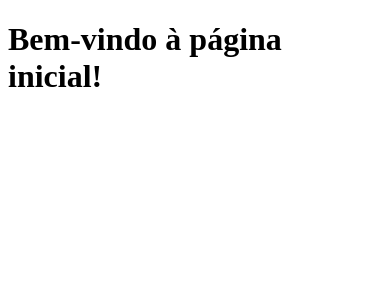
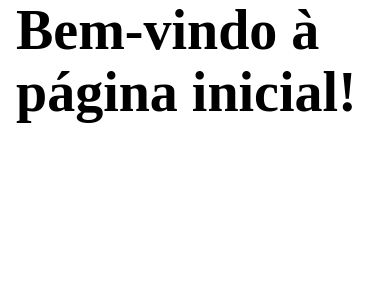
Before and after one commit to CaioAbra/engenhariaGarc, a PHP site: page / in a window 390 px wide. Shown: the top 300 px of the page. Run offline with PHP 8.4, Linux system fonts and the light colour scheme.

Commit message:
Atualização de sistema de responsividade e organização de pastas

```diff
--- /dev/null
+++ b/assets/css/style.css
@@ -0,0 +1,402 @@
+.container {
+  width: 100%;
+  margin: auto;
+  padding: 0 1rem;
+  max-width: 100%;
+}
+@media (min-width: 480px) {
+  .container {
+    padding: 0 2rem;
+    max-width: 34rem;
+  }
+}
+@media (min-width: 768px) {
+  .container {
+    padding: 0 3rem;
+    max-width: 48rem;
+  }
+}
+@media (min-width: 1024px) {
+  .container {
+    padding: 0 4rem;
+    max-width: calc(100vw - 4rem);
+  }
+}
+@media (min-width: 1200px) {
+  .container {
+    padding: 0 5rem;
+    max-width: calc(100vw - 5rem * 2);
+  }
+}
+
+.row {
+  display: flex;
+  flex-wrap: wrap;
+  margin: auto;
+}
+
+@media screen and (min-width: 320px) {
+  .col-xs-1 {
+    width: 8.3333333333% !important;
+  }
+  .col-xs-2 {
+    width: 16.6666666667% !important;
+  }
+  .col-xs-3 {
+    width: 25% !important;
+  }
+  .col-xs-4 {
+    width: 33.3333333333% !important;
+  }
+  .col-xs-5 {
+    width: 41.6666666667% !important;
+  }
+  .col-xs-6 {
+    width: 50% !important;
+  }
+  .col-xs-7 {
+    width: 58.3333333333% !important;
+  }
+  .col-xs-8 {
+    width: 66.6666666667% !important;
+  }
+  .col-xs-9 {
+    width: 75% !important;
+  }
+  .col-xs-10 {
+    width: 83.3333333333% !important;
+  }
+  .col-xs-11 {
+    width: 91.6666666667% !important;
+  }
+  .col-xs-12 {
+    width: 100% !important;
+  }
+}
+@media screen and (min-width: 480px) {
+  .col-sm-1 {
+    width: 8.3333333333% !important;
+  }
+  .col-sm-2 {
+    width: 16.6666666667% !important;
+  }
+  .col-sm-3 {
+    width: 25% !important;
+  }
+  .col-sm-4 {
+    width: 33.3333333333% !important;
+  }
+  .col-sm-5 {
+    width: 41.6666666667% !important;
+  }
+  .col-sm-6 {
+    width: 50% !important;
+  }
+  .col-sm-7 {
+    width: 58.3333333333% !important;
+  }
+  .col-sm-8 {
+    width: 66.6666666667% !important;
+  }
+  .col-sm-9 {
+    width: 75% !important;
+  }
+  .col-sm-10 {
+    width: 83.3333333333% !important;
+  }
+  .col-sm-11 {
+    width: 91.6666666667% !important;
+  }
+  .col-sm-12 {
+    width: 100% !important;
+  }
+}
+@media screen and (min-width: 768px) {
+  .col-md-1 {
+    width: 8.3333333333% !important;
+  }
+  .col-md-2 {
+    width: 16.6666666667% !important;
+  }
+  .col-md-3 {
+    width: 25% !important;
+  }
+  .col-md-4 {
+    width: 33.3333333333% !important;
+  }
+  .col-md-5 {
+    width: 41.6666666667% !important;
+  }
+  .col-md-6 {
+    width: 50% !important;
+  }
+  .col-md-7 {
+    width: 58.3333333333% !important;
+  }
+  .col-md-8 {
+    width: 66.6666666667% !important;
+  }
+  .col-md-9 {
+    width: 75% !important;
+  }
+  .col-md-10 {
+    width: 83.3333333333% !important;
+  }
+  .col-md-11 {
+    width: 91.6666666667% !important;
+  }
+  .col-md-12 {
+    width: 100% !important;
+  }
+}
+@media screen and (min-width: 1024px) {
+  .col-lg-1 {
+    width: 8.3333333333% !important;
+  }
+  .col-lg-2 {
+    width: 16.6666666667% !important;
+  }
+  .col-lg-3 {
+    width: 25% !important;
+  }
+  .col-lg-4 {
+    width: 33.3333333333% !important;
+  }
+  .col-lg-5 {
+    width: 41.6666666667% !important;
+  }
+  .col-lg-6 {
+    width: 50% !important;
+  }
+  .col-lg-7 {
+    width: 58.3333333333% !important;
+  }
+  .col-lg-8 {
+    width: 66.6666666667% !important;
+  }
+  .col-lg-9 {
+    width: 75% !important;
+  }
+  .col-lg-10 {
+    width: 83.3333333333% !important;
+  }
+  .col-lg-11 {
+    width: 91.6666666667% !important;
+  }
+  .col-lg-12 {
+    width: 100% !important;
+  }
+}
+@media screen and (min-width: 1200px) {
+  .col-xl-1 {
+    width: 8.3333333333% !important;
+  }
+  .col-xl-2 {
+    width: 16.6666666667% !important;
+  }
+  .col-xl-3 {
+    width: 25% !important;
+  }
+  .col-xl-4 {
+    width: 33.3333333333% !important;
+  }
+  .col-xl-5 {
+    width: 41.6666666667% !important;
+  }
+  .col-xl-6 {
+    width: 50% !important;
+  }
+  .col-xl-7 {
+    width: 58.3333333333% !important;
+  }
+  .col-xl-8 {
+    width: 66.6666666667% !important;
+  }
+  .col-xl-9 {
+    width: 75% !important;
+  }
+  .col-xl-10 {
+    width: 83.3333333333% !important;
+  }
+  .col-xl-11 {
+    width: 91.6666666667% !important;
+  }
+  .col-xl-12 {
+    width: 100% !important;
+  }
+}
+.col-1 {
+  width: 8.3333333333%;
+}
+.col-2 {
+  width: 16.6666666667%;
+}
+.col-3 {
+  width: 25%;
+}
+.col-4 {
+  width: 33.3333333333%;
+}
+.col-5 {
+  width: 41.6666666667%;
+}
+.col-6 {
+  width: 50%;
+}
+.col-7 {
+  width: 58.3333333333%;
+}
+.col-8 {
+  width: 66.6666666667%;
+}
+.col-9 {
+  width: 75%;
+}
+.col-10 {
+  width: 83.3333333333%;
+}
+.col-11 {
+  width: 91.6666666667%;
+}
+.col-12 {
+  width: 100%;
+}
+
+@media screen and (max-width: 320px) {
+  .col-xs.col {
+    width: 100%;
+  }
+}
+@media screen and (max-width: 480px) {
+  .col-sm.col {
+    width: 100%;
+  }
+}
+@media screen and (max-width: 768px) {
+  .col-md.col {
+    width: 100%;
+  }
+}
+@media screen and (max-width: 1024px) {
+  .col-lg.col {
+    width: 100%;
+  }
+}
+@media screen and (max-width: 1200px) {
+  .col-xl.col {
+    width: 100%;
+  }
+}
+@media screen and (min-width: ) {
+  .col-xl-1 {
+    width: 8.3333333333% !important;
+  }
+  .col-xl-2 {
+    width: 16.6666666667% !important;
+  }
+  .col-xl-3 {
+    width: 25% !important;
+  }
+  .col-xl-4 {
+    width: 33.3333333333% !important;
+  }
+  .col-xl-5 {
+    width: 41.6666666667% !important;
+  }
+  .col-xl-6 {
+    width: 50% !important;
+  }
+  .col-xl-7 {
+    width: 58.3333333333% !important;
+  }
+  .col-xl-8 {
+    width: 66.6666666667% !important;
+  }
+  .col-xl-9 {
+    width: 75% !important;
+  }
+  .col-xl-10 {
+    width: 83.3333333333% !important;
+  }
+  .col-xl-11 {
+    width: 91.6666666667% !important;
+  }
+  .col-xl-12 {
+    width: 100% !important;
+  }
+}
+h1 {
+  font-size: 3.5rem;
+  line-height: 1.1;
+  margin-top: 0;
+  margin-bottom: 1.55vh;
+}
+
+h2 {
+  font-size: 3rem;
+  line-height: 1.2;
+  margin-top: 0;
+  margin-bottom: 1.6vh;
+}
+
+h3 {
+  font-size: 2.5rem;
+  line-height: 1.3;
+  margin-top: 0;
+  margin-bottom: 1.65vh;
+}
+
+h4 {
+  font-size: 2rem;
+  line-height: 1.4;
+  margin-top: 0;
+  margin-bottom: 1.7vh;
+}
+
+h5 {
+  font-size: 1.5rem;
+  line-height: 1.5;
+  margin-top: 0;
+  margin-bottom: 1.75vh;
+}
+
+h6 {
+  font-size: 1.2rem;
+  line-height: 1.6;
+  margin-top: 0;
+  margin-bottom: 1.8vh;
+}
+
+p {
+  line-height: 1.3;
+}
+
+*,
+::after,
+::before {
+  box-sizing: border-box;
+}
+@media (min-width: 768px) {
+  *,
+  ::after,
+  ::before {
+    line-height: 1.5;
+  }
+}
+@media (min-width: 1200px) {
+  *,
+  ::after,
+  ::before {
+    line-height: 1.75;
+  }
+}
+
+body {
+  margin: 0;
+  padding: 0;
+  width: 100%;
+  height: 100%;
+  min-height: 100vh;
+}
+
+/*# sourceMappingURL=style.css.map */
--- /dev/null
+++ b/assets/scss/_mixins.scss
@@ -0,0 +1,9 @@
+// _mixins.scss
+
+@mixin media-query($breakpoint) {
+    $width: map-get($breakpoints, $breakpoint);
+
+    @media (min-width: $width) {
+        @content;
+    }
+}
--- /dev/null
+++ b/assets/scss/_variables.scss
@@ -0,0 +1,28 @@
+// _variables.scss
+$breakpoints: (
+    "xs": 320px,
+    "sm": 480px,
+    "md": 768px,
+    "lg": 1024px,
+    "xl": 1200px
+);
+
+$spacing: (
+    1rem,
+    2rem,
+    3rem,
+    4rem,
+    5rem
+);
+
+$fontSizes: (
+    h1: 3.5rem,
+    h2: 3rem,
+    h3: 2.5rem,
+    h4: 2rem,
+    h5: 1.5rem,
+    h6: 1.2rem,
+);
+
+$lineHeightStep: 0.1;
+$marginBottomTitle: 0.5vh;
--- /dev/null
+++ b/assets/scss/layouts/_responsiveness.scss
@@ -0,0 +1,101 @@
+// Estilos para o elemento com classe "container"
+.container {
+    width: 100%;
+    margin: auto;
+    padding: 0 nth($spacing, 1);
+    max-width: 100%;
+
+    @include media-query("sm") {
+        padding: 0 nth($spacing, 2);
+        max-width: 34rem;
+    }
+
+    @include media-query("md") {
+        padding: 0 nth($spacing, 3);
+        max-width: 48rem;
+    }
+
+    @include media-query("lg") {
+        padding: 0 nth($spacing, 4);
+        max-width: calc(100vw - #{nth($spacing, 4)});
+    }
+
+    @include media-query("xl") {
+        padding: 0 nth($spacing, 5);
+        max-width: calc(100vw - #{nth($spacing, 5)} * 2);
+    }
+}
+
+// Classe para o elemento com classe "row"
+.row {
+    display: flex;
+    flex-wrap: wrap;
+    margin: auto;
+}
+
+//colunas
+@function calculate-column-width($columns) {
+    $base-column-width: calc(100% / 12);
+    $column-width: $base-column-width * $columns;
+    @return $column-width;
+}
+
+@each $breakpoint,
+$max-width in $breakpoints {
+    @media screen and (min-width: $max-width) {
+        @for $i from 1 through 12 {
+            .col-#{$breakpoint}-#{$i} {
+                width: calculate-column-width($i) !important;
+            }
+        }
+    }
+}
+
+.col {
+    @for $i from 1 through 12 {
+        &-#{$i} {
+            width: calculate-column-width($i);
+        }
+    }
+}
+
+@each $breakpoint,
+$max-width in $breakpoints {
+    @media screen and (max-width: $max-width) {
+        .col-#{$breakpoint} {
+            &.col {
+                width: 100%;
+            }
+        }
+    }
+}
+
+@media screen and (min-width: map-get($breakpoints, "extra-large")) {
+    .col-xl {
+        @for $i from 1 through 12 {
+            &-#{$i} {
+                width: calculate-column-width($i) !important;
+            }
+        }
+    }
+}
+
+
+//Titulos
+@each $size,
+$fontSize in $fontSizes {
+    $importanceLevel: index(map-keys($fontSizes), $size);
+    $lineHeight: 1+($importanceLevel * $lineHeightStep);
+    $marginTitle: 1+($lineHeight * $marginBottomTitle);
+
+    #{$size} {
+        font-size: $fontSize;
+        line-height: $lineHeight;
+        margin-top: 0;
+        margin-bottom: $marginTitle;
+    }
+}
+
+p {
+    line-height: 1.3;
+}
--- /dev/null
+++ b/assets/scss/style.scss
@@ -0,0 +1,29 @@
+// main.scss
+
+@import 'variables';
+@import 'mixins';
+@import 'layouts/responsiveness';
+
+// Estilos para todos os elementos
+*,
+::after,
+::before {
+    box-sizing: border-box;
+
+    @include media-query("md") {
+        line-height: 1.5;
+    }
+
+    @include media-query("xl") {
+        line-height: 1.75;
+    }
+}
+
+// Estilos para o corpo do documento
+body {
+    margin: 0;
+    padding: 0;
+    width: 100%;
+    height: 100%;
+    min-height: 100vh;
+}
--- a/index.php
+++ b/index.php
@@ -7,7 +7,8 @@ $url = isset($_GET['url']) ? $_GET['url'] : '';
 // Define as rotas e seus controladores correspondentes
 $routes = [
     '' => 'HomeController',
-    'user' => 'UserController',
+    'home' => 'HomeController',
+    'contato' => 'ContatoController',
     // Adicione mais rotas conforme necessário
 ];
 
--- /dev/null
+++ b/views/components/heade.php
@@ -0,0 +1,2 @@
+<title><?php echo $pageTitle; ?></title>
+<link rel="stylesheet" href="./assets/css/style.css">
--- /dev/null
+++ b/views/contato.php
@@ -0,0 +1 @@
+<h1>Contato</h1>
--- a/views/home.php
+++ b/views/home.php
@@ -4,11 +4,16 @@
 <html>
 
 <head>
-    <title>Página inicial</title>
+    <?php
+        $pageTitle = "Página Inicial";
+        include 'components/heade.php';
+    ?>
 </head>
 
 <body>
-    <h1>Bem-vindo à página inicial!</h1>
+    <div class="container">
+        <h1>Bem-vindo à página inicial!</h1>
+    </div>
 </body>
 
 </html>
```
Also changed, not shown: controllers/ContatoController.php (added, +12 -0 lines), 1 other file.
